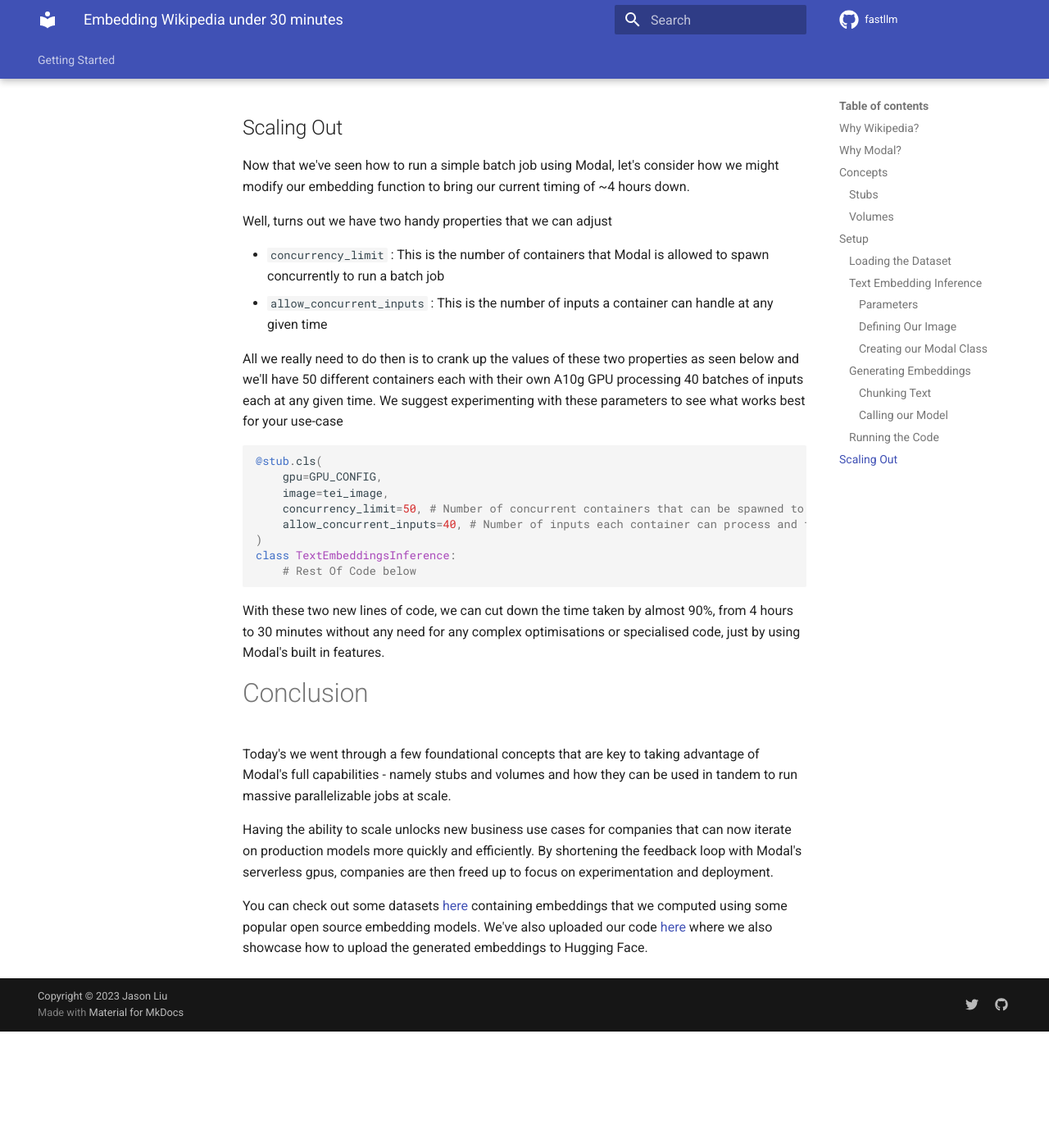
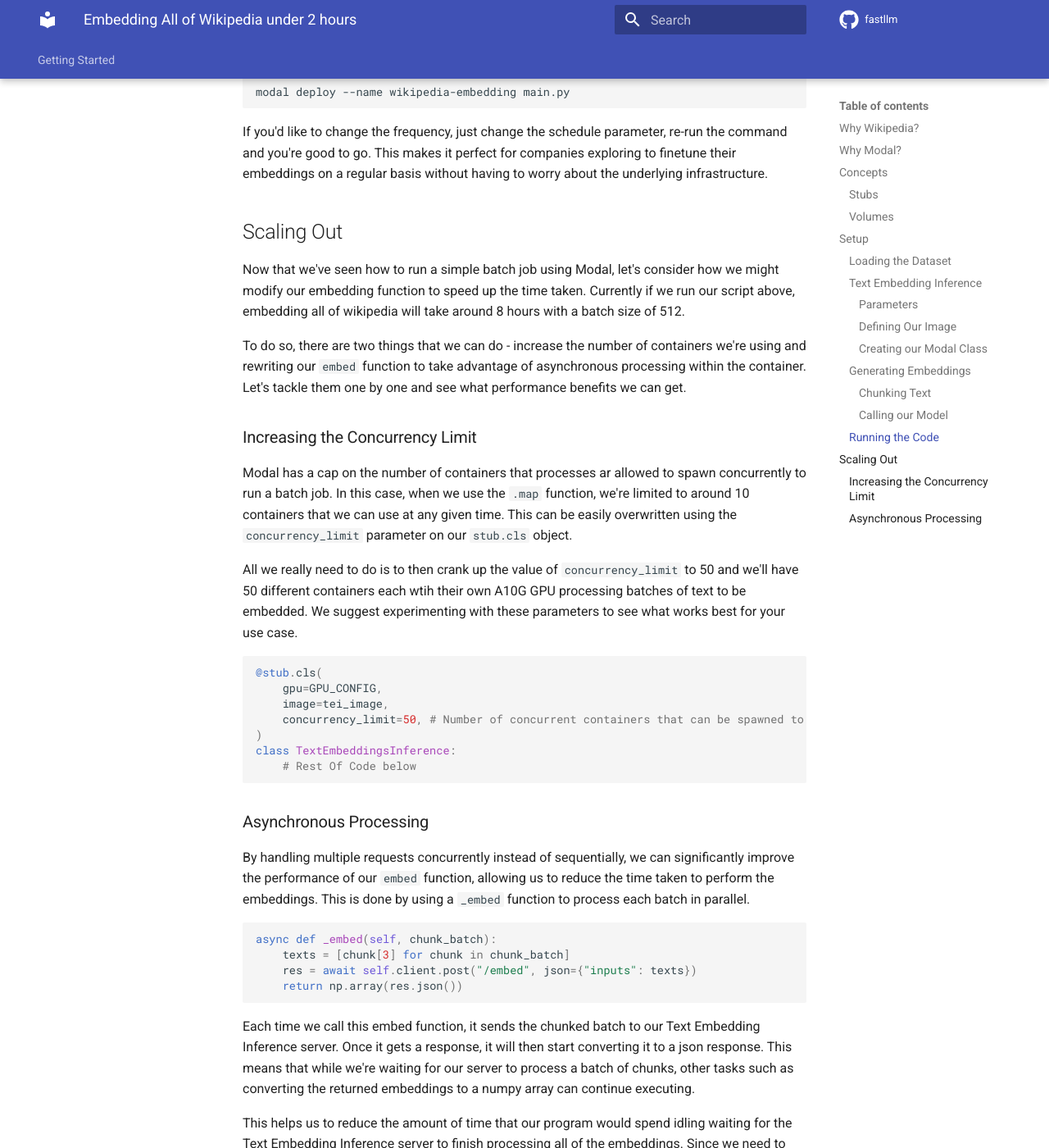
Before and after one commit to 567-labs/fastllm, an MkDocs documentation site: the page built from docs/embedding.md, in a window 1280 px wide and 1400 px high, scrolled down 8717 px. Shown: the whole window at 82% size. Built offline with MkDocs 1.6.1 and Material for MkDocs 9.7.7, drawn with Linux system fonts in a browser that asks for light colours; comment, search, counter and statistics services are not loaded; before the commit the page ends 9975 px from its top, so only the background shows below that; some of the changed text lies outside the part shown.

Commit message:
Ran some additional benchmarks and updated the article (#31)

````diff
--- a/docs/embedding.md
+++ b/docs/embedding.md
@@ -1,4 +1,4 @@
-# Embedding Wikipedia under 30 minutes
+# Embedding All of Wikipedia under 2 hours
 
 Embedding hundreds of gigabytes of text data can be a daunting task, especially when limited to making batch requests to a remote API. This article explores how Modal can be used to efficiently embed the huggingface Simple English Wikipedia in under 30 minutes. By mounting the data into a Modal volume and running the embedding function in parallel across multiple GPUs, we can achieve this.
 
@@ -185,9 +185,9 @@
 - What should we do when the container is called by other functions by defining  `@method` calls
 - What to do once the container is shut down using the `__exit__`
 
-More specifically, in our case, we spawn a server once when the container boots up. This state is then preserved in preparation for future requests that other functions might make so that we only incur the cost of initialising a server once. All the guesswork of managing the life cycle is taken out of the equation for you with Modal by just over-writing two functions and using some decorators.
+More specifically, in our case, we spawn a server once when the container boots up. This state is then preserved in preparation for future requests that other functions might make so that we only incur the cost of initialising a server once.
 
-Our class is also configured to have the necessary GPUs and image using the `stub.cls` parameters.
+All the guesswork of managing the life cycle is taken out of the equation for you with Modal by just defining two functions and using a single decorator. Not only so, we can configure our object to run with a specific image and an attached GPU by modifying the `stub.cls` parameters
 
 ```python
 from modal import gpu
@@ -196,26 +196,34 @@
 
 @stub.cls(
     gpu=GPU_CONFIG,
-    image=tei_image,
+    image=tei_image, # This is defined above
 )
 class TextEmbeddingsInference:
     def __enter__(self):
-        # If the process is running for a long time, the client does not seem to close the connections, results in a pool timeout
         from httpx import AsyncClient
 
         self.process = spawn_server()
-        self.client = AsyncClient(base_url="http://127.0.0.1:8000")
+        self.client = AsyncClient(base_url="http://127.0.0.1:8000", timeout=10)
 
     def __exit__(self, _exc_type, _exc_value, _traceback):
         self.process.terminate()
 
+    async def _embed(self, chunk_batch):
+        texts = [chunk[3] for chunk in chunk_batch]
+        res = await self.client.post("/embed", json={"inputs": texts})
+        return np.array(res.json())
+
     @method()
     async def embed(self, chunks):
         """Embeds a list of texts.  id, url, title, text = chunks[0]"""
-        texts = [chunk[3] for chunk in chunks]
-        res = await self.client.post("/embed", json={"inputs": texts})
-        embeddings = res.json()
-        return chunks, np.array(embeddings)
+
+        coros = [
+            self._embed(chunk_batch)
+            for chunk_batch in generate_batches(chunks, batch_size=BATCH_SIZE)
+        ]
+
+        embeddings = np.concatenate(await asyncio.gather(*coros))
+        return chunks, embeddings.
 ```
 
 ### Generating Embeddings
@@ -331,27 +339,58 @@
 
 ## Scaling Out
 
-Now that we've seen how to run a simple batch job using Modal, let's consider how we might modify our embedding function to bring our current timing of ~4 hours down.
+Now that we've seen how to run a simple batch job using Modal, let's consider how we might modify our embedding function to speed up the time taken. Currently if we run our script above, embedding all of wikipedia will take around 8 hours with a batch size of 512.
 
-Well, turns out we have two handy properties that we can adjust
+To do so, there are two things that we can do - increase the number of containers we're using and rewriting our `embed` function to take advantage of asynchronous processing within the container. Let's tackle them one by one and see what performance benefits we can get.
 
-- `concurrency_limit` : This is the number of containers that Modal is allowed to spawn concurrently to run a batch job
-- `allow_concurrent_inputs` : This is the number of inputs a container can handle at any given time
+### Increasing the Concurrency Limit
 
-All we really need to do then is to crank up the values of these two properties as seen below and we'll have 50 different containers each with their own A10g GPU processing 40 batches of inputs each at any given time. We suggest experimenting with these parameters to see what works best for your use-case
+Modal has a cap on the number of containers that processes ar allowed to spawn concurrently to run a batch job. In this case, when we use the `.map` function, we're limited to around 10 containers that we can use at any given time. This can be easily overwritten using the `concurrency_limit` parameter on our `stub.cls` object.
+
+All we really need to do is to then crank up the value of `concurrency_limit` to 50 and we'll have 50 different containers each wtih their own A10G GPU processing batches of text to be embedded. We suggest experimenting with these parameters to see what works best for your use case.
 
 ```python
 @stub.cls(
     gpu=GPU_CONFIG,
     image=tei_image,
     concurrency_limit=50, # Number of concurrent containers that can be spawned to handle the task
-    allow_concurrent_inputs=40, # Number of inputs each container can process and fetch at any given time
 )
 class TextEmbeddingsInference:
     # Rest Of Code below
 ```
 
-With these two new lines of code, we can cut down the time taken by almost 90%, from 4 hours to 30 minutes without any need for any complex optimisations or specialised code, just by using Modal's built in features.
+### Asynchronous Processing
+
+By handling multiple requests concurrently instead of sequentially, we can significantly improve the performance of our `embed` function, allowing us to reduce the time taken to perform the embeddings. This is done by using a `_embed` function to process each batch in parallel.
+
+```python
+async def _embed(self, chunk_batch):
+    texts = [chunk[3] for chunk in chunk_batch]
+    res = await self.client.post("/embed", json={"inputs": texts})
+    return np.array(res.json())
+```
+
+Each time we call this embed function, it sends the chunked batch to our Text Embedding Inference server. Once it gets a response, it will then start converting it to a json response. This means that while we're waiting for our server to process a batch of chunks, other tasks such as converting the returned embeddings to a numpy array can continue executing.
+
+This helps us to reduce the amount of time that our program would spend idling waiting for the Text Embedding Inference server to finish processing all of the embeddings.  Since we need to have all of the embeddings on hand before, we're forced to use `asyncio.gather` here to wait for our server to finish computing all of the embeddings.
+
+```
+@method()
+async def embed(self, chunks):
+    """Embeds a list of texts.  id, url, title, text = chunks[0]"""
+
+    coros = [
+        self._embed(chunk_batch)
+        for chunk_batch in generate_batches(chunks, batch_size=BATCH_SIZE)
+    ]
+
+    embeddings = np.concatenate(await asyncio.gather(*coros))
+    return chunks, embeddings
+```
+
+By doing so, we can increase the batch size that each container can process by a lot - in our case, we can now process almost 25600 chunks per container at any given time, resulting in a **33x increase in the capacity of each container** from our original batch size of 768.
+
+With these two optimisations, we can now process the entirety of Wikipedia in just under 2 hours, resulting in almost 80% decrease in time taken to process the entire job.
 
 # Conclusion
 
````
Also changed, not shown: 1 other file.
